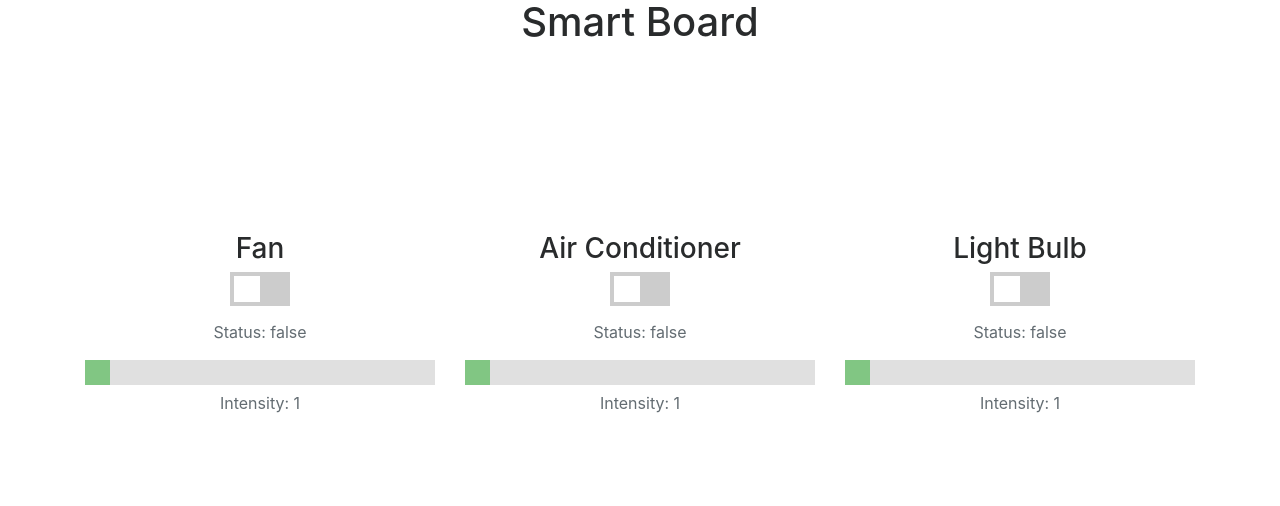
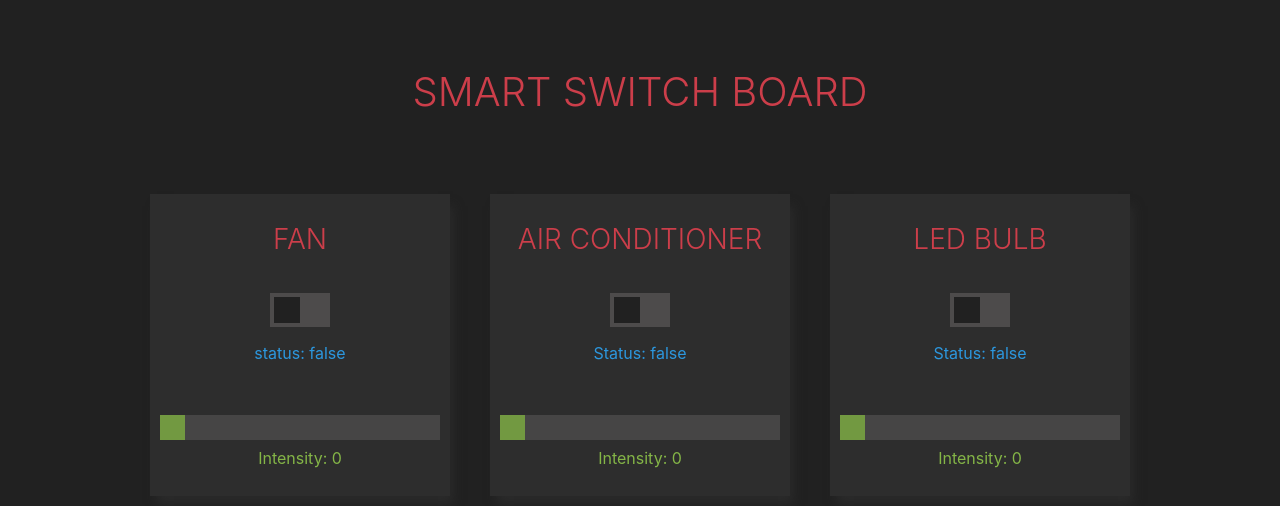
Before and after one commit to deepanshut041/iot-esp, an Angular app in the folder client/: page / in a window 1280 px wide. Shown: the top 506 px of the page. Built offline with nearby package versions, Linux system fonts and the light colour scheme.

Commit message:
Fixe range of slide and done styling

```diff
--- a/client/src/app/app.component.css
+++ b/client/src/app/app.component.css
@@ -2,9 +2,9 @@
   -webkit-appearance: none;
   width: 100%;
   height: 25px;
-  background: #d3d3d3;
+  background: rgb(77, 75, 75);
   outline: none;
-  opacity: 0.7;
+  opacity: 0.8;
   -webkit-transition: .2s;
   transition: opacity .2s;
 }
@@ -18,14 +18,14 @@
   appearance: none;
   width: 25px;
   height: 25px;
-  background: #4CAF50;
+  background: #84b547;
   cursor: pointer;
 }
 
 .slider::-moz-range-thumb {
   width: 25px;
   height: 25px;
-  background: #4CAF50;
+  background: #84b547;
   cursor: pointer;
 }
 
@@ -36,7 +36,9 @@
   height: 34px;
 }
 
-.switch input {display:none;}
+.switch input {
+  display: none;
+}
 
 .switch-slider {
   position: absolute;
@@ -45,7 +47,7 @@
   left: 0;
   right: 0;
   bottom: 0;
-  background-color: #ccc;
+  background-color: rgb(77, 75, 75);
   -webkit-transition: .4s;
   transition: .4s;
 }
@@ -57,26 +59,62 @@
   width: 26px;
   left: 4px;
   bottom: 4px;
-  background-color: white;
+  background-color: #212121;
   -webkit-transition: .4s;
   transition: .4s;
 }
 
-input:checked + .switch-slider {
-  background-color: #2196F3;
+input:checked+.switch-slider {
+  background-color: #2c97de;
 }
 
-input:focus + .switch-slider {
-  box-shadow: 0 0 1px #2196F3;
+input:focus+.switch-slider {
+  box-shadow: 0 0 1px #2c97de;
 }
 
-input:checked + .switch-slider:before {
+input:checked+.switch-slider:before {
   -webkit-transform: translateX(26px);
   -ms-transform: translateX(26px);
   transform: translateX(26px);
 }
 
 /* roww */
-div.row{
-  min-height: 70vh;
+
+#item {
+  padding-bottom: 50px;
+  background: #212121;
+  min-height: 100vh;
 }
+
+#item h1 {
+  padding-top: 70px;
+  margin-bottom: 50px;
+  font-weight: 300;
+  padding-bottom: 10px;
+  color: #cc3e4a;
+}
+
+#item div.item-container {
+  margin: 20px;
+  background: #2d2d2d;
+  width: 300px;
+  padding: 10px;
+  box-shadow: 5px 10px 10px -2px #2d2d2dc5;
+}
+
+
+#item div.item-container h3 {
+  padding: 20px 0px 30px 0px;
+  font-weight: 300;
+  color: #cc3e4a;
+}
+
+#item div.item-container .switch-box {
+  margin-bottom: 50px;
+}
+#item div.item-container .switch-box p {
+  color: #2c97de;
+}
+#item div.item-container .range-box p {
+  color: #84b547;
+}
--- a/client/src/app/app.component.html
+++ b/client/src/app/app.component.html
@@ -1,62 +1,61 @@
-<!--The content below is only a placeholder and can be replaced.-->
-<div class="container">
-  <h1 class="text-center">Smart Board</h1>
+<div class="container-fluid" id="item">
+  <h1 class="text-center">SMART SWITCH BOARD</h1>
   <form [formGroup]="boardForm">
-    <div class="row align-items-center">
+    <div class="row justify-content-center">
       <!-- Fan container -->
-      <div class="col-12 col-md-4 col-lg-4">
+      <div class="item-container">
         <div>
           <div class="text-center">
-            <h3>Fan</h3>
+            <h3>FAN</h3>
           </div>
-          <div class="text-center">
+          <div class="text-center switch-box">
             <label class="switch">
               <input type="checkbox" formControlName="fan_switch">
               <span class="switch-slider"></span>
             </label>
-            <p class="text-muted text-center">Status: {{boardForm.value['fan_switch']}}</p>
+            <p class="text-center">status: {{boardForm.value['fan_switch']}}</p>
           </div>
-          <div>
-            <input type="range" min="1" max="100" value="1" class="slider" formControlName="fan_slider">
-            <p class="text-muted text-center">Intensity: {{boardForm.value['fan_slider']}}</p>
+          <div class="range-box">
+            <input type="range" min="0" max="16" step="1" value="0" class="slider" formControlName="fan_slider">
+            <p class="text-center">Intensity: {{boardForm.value['fan_slider']}}</p>
           </div>
         </div>
       </div>
       <!-- Ac Container -->
-      <div class="col-12 col-md-4 col-lg-4">
+      <div class="item-container">
         <div>
           <div class="text-center">
-            <h3>Air Conditioner</h3>
+            <h3>AIR CONDITIONER</h3>
           </div>
-          <div class="text-center">
+          <div class="text-center switch-box">
             <label class="switch">
               <input type="checkbox" formControlName="ac_switch">
               <span class="switch-slider"></span>
             </label>
-            <p class="text-muted text-center">Status: {{boardForm.value['ac_switch']}}</p>
+            <p class="text-center">Status: {{boardForm.value['ac_switch']}}</p>
           </div>
-          <div>
-            <input type="range" min="1" max="100" value="1" class="slider" formControlName="ac_slider">
-            <p class="text-muted text-center">Intensity: {{boardForm.value['ac_slider']}}</p>
+          <div class="range-box">
+            <input type="range" min="0" max="16" step="1" value="0" class="slider" formControlName="ac_slider">
+            <p class="text-center">Intensity: {{boardForm.value['ac_slider']}}</p>
           </div>
         </div>
       </div>
       <!-- light container -->
-      <div class="col-12 col-md-4 col-lg-4">
+      <div class="item-container">
         <div>
           <div class="text-center">
-            <h3>Light Bulb</h3>
+            <h3>LED BULB</h3>
           </div>
-          <div class="text-center">
+          <div class="text-center switch-box">
             <label class="switch">
               <input type="checkbox" formControlName="light_switch">
               <span class="switch-slider"></span>
             </label>
-            <p class="text-muted text-center">Status: {{boardForm.value['light_switch']}}</p>
+            <p class="text-center">Status: {{boardForm.value['light_switch']}}</p>
           </div>
-          <div>
-            <input type="range" min="1" max="100" value="1" class="slider" formControlName="light_slider">
-            <p class="text-muted text-center">Intensity: {{boardForm.value['light_slider']}}</p>
+          <div class="range-box">
+            <input type="range" min="0" max="16" step="1" value="0" class="slider" formControlName="light_slider">
+            <p class="text-center">Intensity: {{boardForm.value['light_slider']}}</p>
           </div>
         </div>
       </div>
--- a/client/src/app/app.component.ts
+++ b/client/src/app/app.component.ts
@@ -8,15 +8,15 @@ import { AppService } from "./app.service";
   styleUrls: ['./app.component.css']
 })
 export class AppComponent implements AfterViewInit {
-  boardForm:FormGroup
+  boardForm:FormGroup;
   constructor(private fb:FormBuilder, private appService:AppService){
     this.boardForm = fb.group({
       'fan_switch':[false],
-      'fan_slider':[1],
+      'fan_slider':[0],
       'ac_switch':[false],
-      'ac_slider':[1],
+      'ac_slider':[0],
       'light_switch':[false],
-      'light_slider':[1],
+      'light_slider':[0],
     })
   }
 
```
Also changed, not shown: 8 other files (tests, documents, lock files or other folders).
